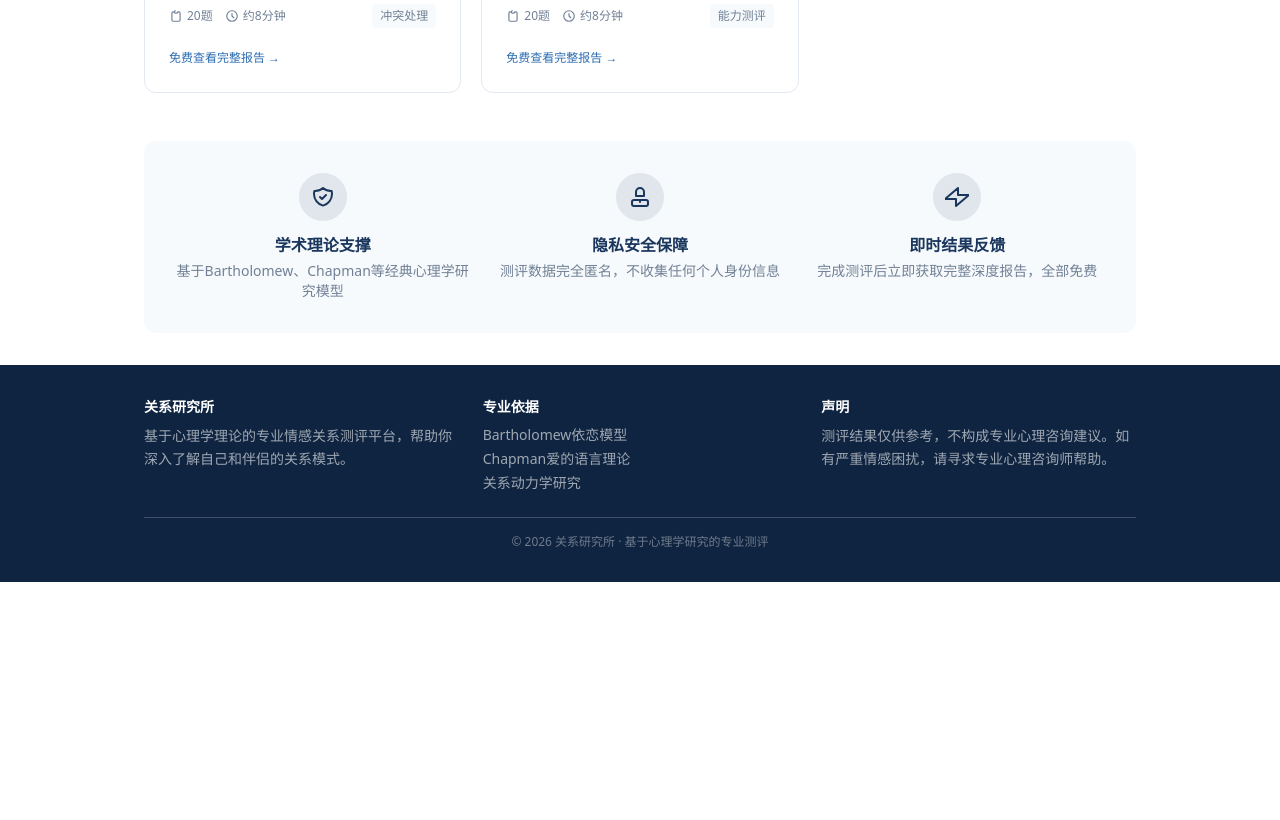
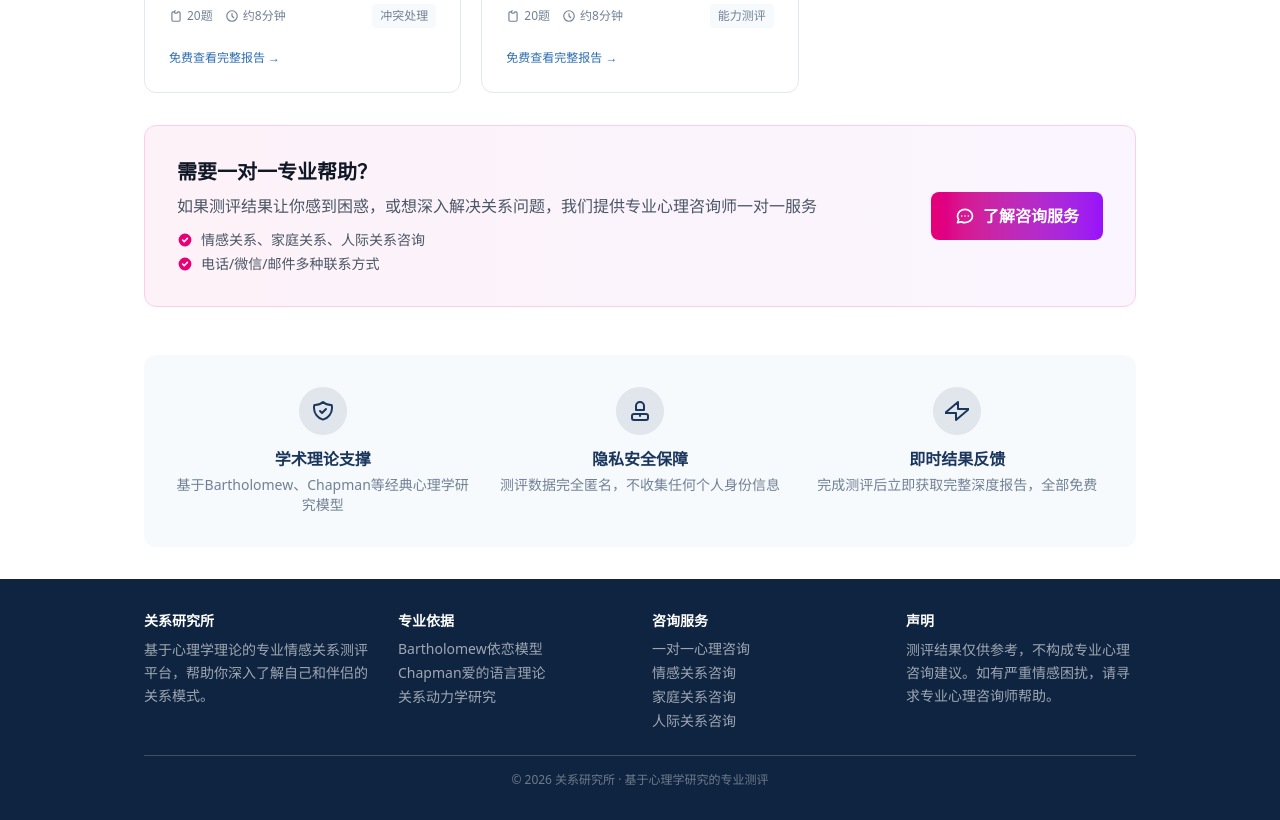
Before and after one commit to huxu-1/relation-lab, a Next.js app: page / in a window 1280 px wide. Shown: the part 1060-1880 px from the top of the page. Before the commit the page ends 1642 px from the top, so only its background shows below. Built offline with nearby package versions, Linux system fonts and the light colour scheme.

Commit message:
添加导航栏和页脚的咨询入口链接

```diff
--- a/app/page.tsx
+++ b/app/page.tsx
@@ -64,6 +64,43 @@ export default function Home() {
         </div>
       </section>
 
+      {/* Consultation CTA */}
+      <section className="mt-8 mb-8">
+        <div className="bg-gradient-to-r from-pink-50 to-purple-50 rounded-xl p-6 sm:p-8 border border-pink-200">
+          <div className="flex flex-col sm:flex-row items-center justify-between gap-6">
+            <div className="flex-1">
+              <h3 className="text-xl font-bold text-gray-900 mb-2">需要一对一专业帮助？</h3>
+              <p className="text-gray-600 text-sm sm:text-base">
+                如果测评结果让你感到困惑，或想深入解决关系问题，我们提供专业心理咨询师一对一服务
+              </p>
+              <ul className="mt-3 space-y-1 text-sm text-gray-600">
+                <li className="flex items-center gap-2">
+                  <svg className="w-4 h-4 text-pink-600" fill="currentColor" viewBox="0 0 20 20">
+                    <path fillRule="evenodd" d="M10 18a8 8 0 100-16 8 8 0 000 16zm3.707-9.293a1 1 0 00-1.414-1.414L9 10.586L7.707 9.293a1 1 0 00-1.414 1.414l2 2a1 1 0 001.414 0l4-4z" clipRule="evenodd" />
+                  </svg>
+                  情感关系、家庭关系、人际关系咨询
+                </li>
+                <li className="flex items-center gap-2">
+                  <svg className="w-4 h-4 text-pink-600" fill="currentColor" viewBox="0 0 20 20">
+                    <path fillRule="evenodd" d="M10 18a8 8 0 100-16 8 8 0 000 16zm3.707-9.293a1 1 0 00-1.414-1.414L9 10.586L7.707 9.293a1 1 0 00-1.414 1.414l2 2a1 1 0 001.414 0l4-4z" clipRule="evenodd" />
+                  </svg>
+                  电话/微信/邮件多种联系方式
+                </li>
+              </ul>
+            </div>
+            <a
+              href="/consultation"
+              className="inline-flex items-center gap-2 bg-gradient-to-r from-pink-600 to-purple-600 text-white px-6 py-3 rounded-lg font-semibold hover:shadow-lg hover:scale-105 transition-all duration-300 whitespace-nowrap"
+            >
+              <svg className="w-5 h-5" fill="none" stroke="currentColor" viewBox="0 0 24 24">
+                <path strokeLinecap="round" strokeLinejoin="round" strokeWidth="2" d="M8 12h.01M12 12h.01M16 12h.01M21 12c0 4.418-4.03 8-9 8a9.863 9.863 0 01-4.255-.949L3 20l1.395-3.72C3.512 15.042 3 13.574 3 12c0-4.418 4.03-8 9-8s9 3.582 9 8z" />
+              </svg>
+              了解咨询服务
+            </a>
+          </div>
+        </div>
+      </section>
+
       {/* Trust Signals */}
       <section className="mt-12 bg-bg-secondary rounded-xl p-6 sm:p-8">
         <div className="grid grid-cols-1 sm:grid-cols-3 gap-6 text-center">
--- a/components/Footer.tsx
+++ b/components/Footer.tsx
@@ -1,8 +1,10 @@
+import Link from 'next/link';
+
 export default function Footer() {
   return (
     <footer className="bg-primary-dark text-white/80 py-8 mt-auto">
       <div className="max-w-5xl mx-auto px-4">
-        <div className="grid grid-cols-1 sm:grid-cols-3 gap-6 text-sm">
+        <div className="grid grid-cols-1 sm:grid-cols-4 gap-6 text-sm">
           <div>
             <h3 className="text-white font-bold mb-2">关系研究所</h3>
             <p className="text-white/60 leading-relaxed">
@@ -15,6 +17,19 @@ export default function Footer() {
               <li>Bartholomew依恋模型</li>
               <li>Chapman爱的语言理论</li>
               <li>关系动力学研究</li>
+            </ul>
+          </div>
+          <div>
+            <h3 className="text-white font-bold mb-2">咨询服务</h3>
+            <ul className="text-white/60 space-y-1">
+              <li>
+                <Link href="/consultation" className="hover:text-white transition-colors">
+                  一对一心理咨询
+                </Link>
+              </li>
+              <li>情感关系咨询</li>
+              <li>家庭关系咨询</li>
+              <li>人际关系咨询</li>
             </ul>
           </div>
           <div>
--- a/components/Header.tsx
+++ b/components/Header.tsx
@@ -21,6 +21,9 @@ export default function Header() {
           <Link href="/" className="hover:text-primary transition-colors font-medium">
             全部测评
           </Link>
+          <Link href="/consultation" className="hover:text-primary transition-colors font-medium">
+            心理咨询
+          </Link>
           <Link href="/about" className="hover:text-primary transition-colors">
             关于我们
           </Link>
```
